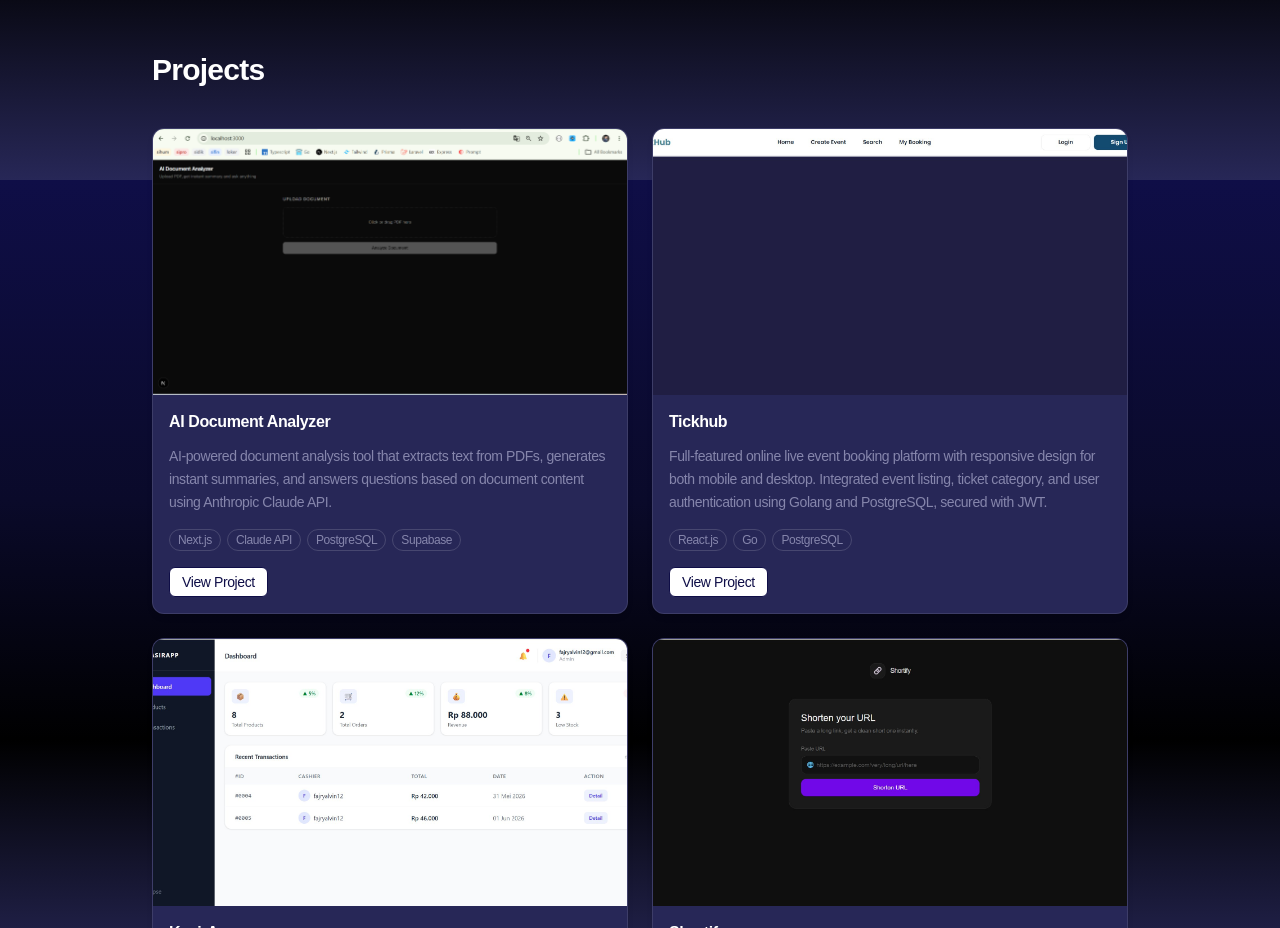
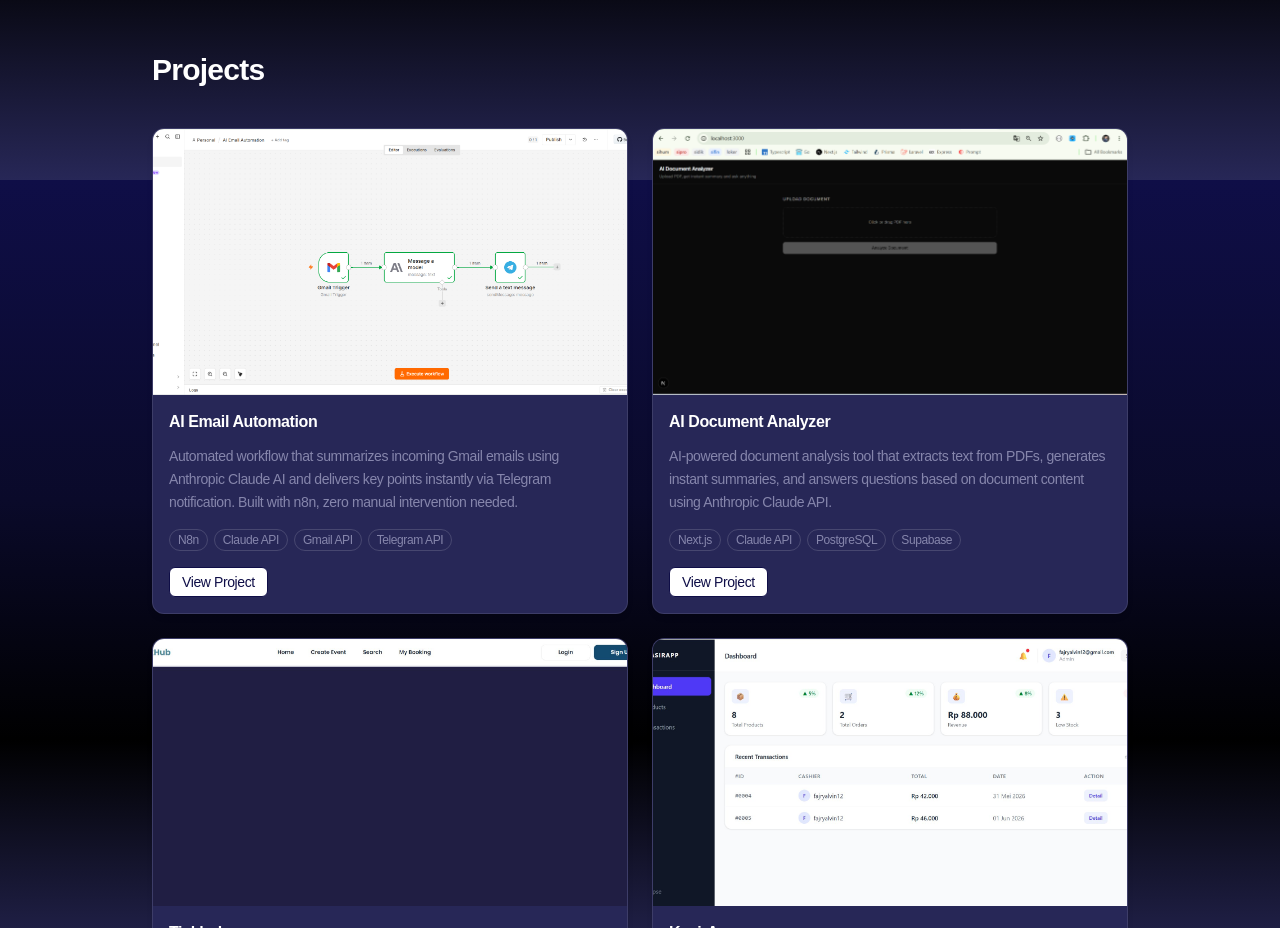
Before and after one commit to fajryalvin12/personal-portfolio-web, a Next.js app: page / in a window 1280 px wide. Shown: the part 1420-2348 px from the top of the page. Built offline with nearby package versions, Linux system fonts and the light colour scheme.

Commit message:
feat: add new portfolio for AI Email Automation

```diff
--- a/src/data/portfolio.js
+++ b/src/data/portfolio.js
@@ -35,6 +35,14 @@ export const education = [
 ];
 
 export const projects = [
+  {
+    title: "AI Email Automation",
+    description:
+      "Automated workflow that summarizes incoming Gmail emails using Anthropic Claude AI and delivers key points instantly via Telegram notification. Built with n8n, zero manual intervention needed.",
+    techStack: ["N8n", "Claude API", "Gmail API", "Telegram API"],
+    image: "/projects/ai-email-automation.png",
+    link: "https://github.com/fajryalvin12/ai-email-automation",
+  },
   {
     title: "AI Document Analyzer",
     description:
```
Also changed, not shown: public/projects/ai-email-automation.png (added).
